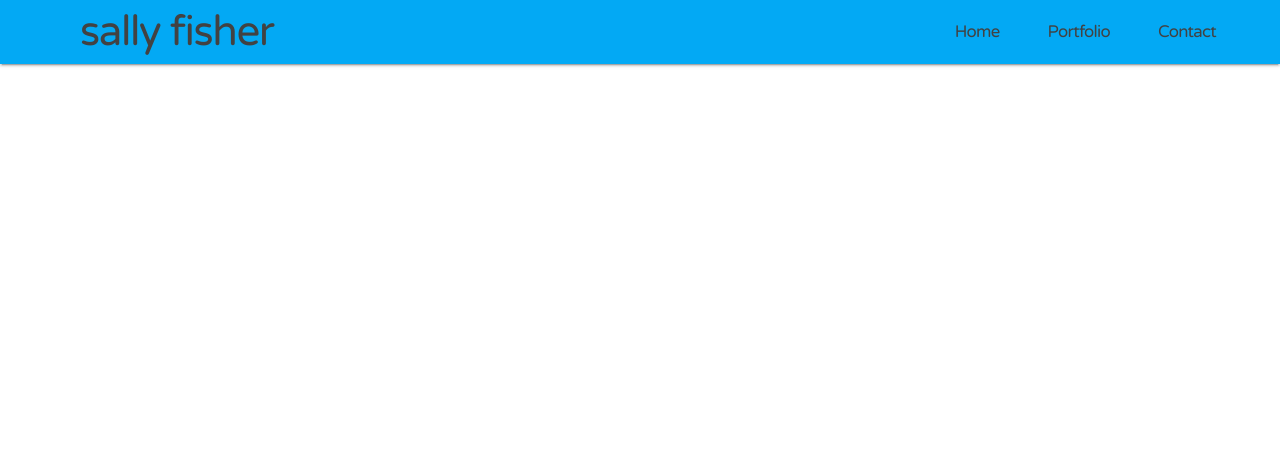
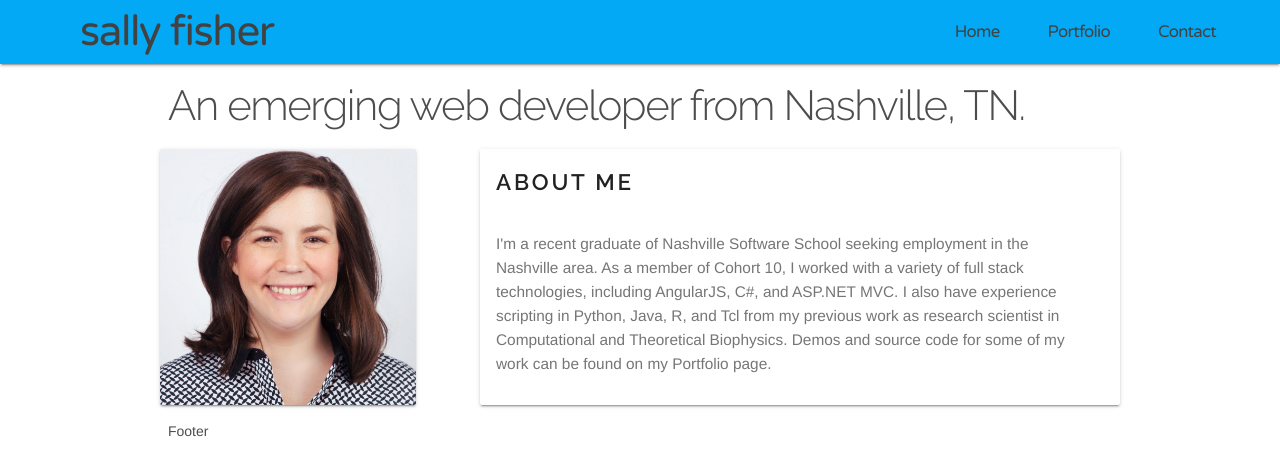
Before and after one commit to sqfish/sallyfish.com, a plain HTML site: page index.html in a window 1280 px wide. Drawn offline with nearby package versions, Linux system fonts and the light colour scheme.

Commit message:
Added headshot and about me section. Added jumbotron

```diff
--- a/index.html
+++ b/index.html
@@ -46,6 +46,49 @@
         <a class="mdl-navigation__link" href="#">Contact</a>
       </nav>
     </div>
+
+    <!-- Content
+    –––––––––––––––––––––––––––––––––––––––––––––––––– -->
+    <main class="mdl-layout__content">
+      <div class="page-content">
+
+        <!-- Jumbotron
+        –––––––––––––––––––––––––––––––––––––––––––––––––– -->
+        <div class="jumbotron">
+          <div class="mdl-grid">
+            <div class="mdl-cell mdl-cell--12-col mdl-cell--8-col-tablet mdl-cell-4-col-phone">
+              <span id="jumbotron-text">An emerging web developer from Nashville, TN.</span>
+            </div>
+          </div>
+
+
+        </div> <!-- /Jumbotron-->
+        <div class="mdl-grid mdl-grid--no-spacing">
+          <div class="mdl-cell mdl-cell--4-col">
+            <div class="headshot-card-image mdl-card mdl-shadow--2dp">
+              <div class="mdl-card__title mdl-card--expand"></div>
+            </div>
+          </div>
+
+          <div class="mdl-cell mdl-cell--8-col">
+            <div class="headshot-card-text mdl-card mdl-shadow--2dp">
+              <div class="mdl-card__title mdl-card--expand"><h3>about me</h3></div>
+              <div class="mdl-card__supporting-text">
+                <p>I'm a recent graduate of Nashville Software School seeking employment in the Nashville area. As a member of Cohort 10, I worked with a variety of full stack technologies, including AngularJS, C#, and ASP.NET MVC. I also have experience scripting in Python, Java, R, and Tcl from my previous work  as research scientist in Computational and Theoretical Biophysics. Demos and source code for some of my work can be found on my Portfolio page.</p>
+              </div>
+            </div>
+          </div>
+        </div>
+
+        <footer>
+          <div class="mdl-grid">
+            <div class="mdl-cell mdl-cell--bottom">
+            Footer
+          </div>
+        <footer>
+      </div> <!-- /Page content-->
+    </main>
+
   </div>
 </body>
 </html>
```
